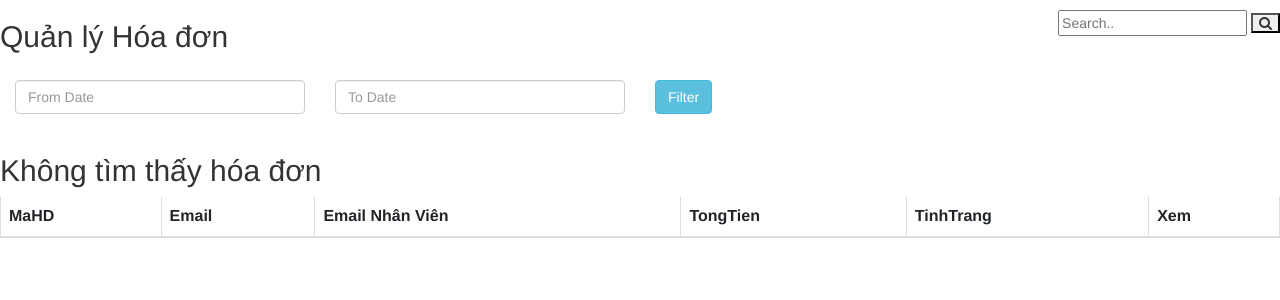
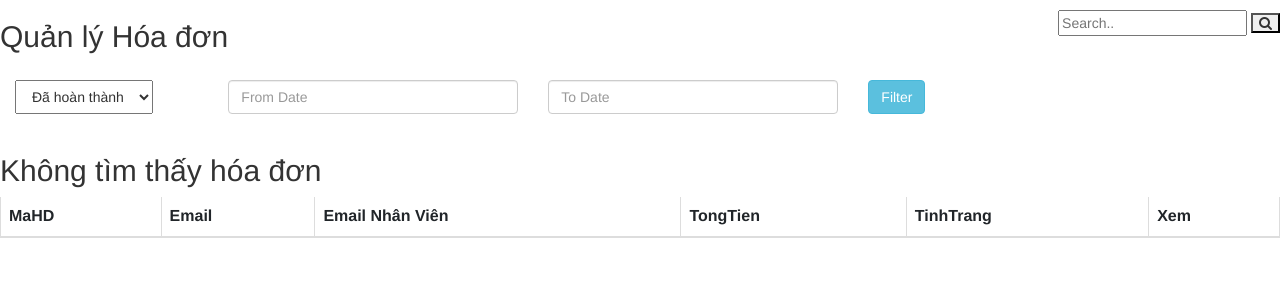
Before and after one commit to minhho1107/Web2, a PHP site: page /admin/DonHang.php in a window 1280 px wide. Shown: the top 300 px of the page. Run offline with PHP 8.4, Linux system fonts and the light colour scheme; data that the repository does not hold is empty; some libraries are stand-ins or nearby versions.

Commit message:
Add files via upload
update

```diff
--- a/admin/DonHang.php
+++ b/admin/DonHang.php
@@ -23,13 +23,20 @@
 
 		  <div>
 			  <br><br><br><br>
+	<div class="col-md-2 status1">
+		<select name="selectStatus" id="selectStatus" style=" height:34px; padding-top: 6px; padding-bottom: 6px; padding-left: 12px; padding-right: 12px;">
+			<option value="0" >Đã hoàn thành</option>
+			<option value="1" >Đang xử lý</option>
+		</select>
+	</div>
 	<div class="col-md-3">
-	<input type="text" name="from_date" id="from_date" class="form-control" placeholder="From Date" />
+		<input type="text" name="from_date" id="from_date" class="form-control" placeholder="From Date" />
 	</div>
 	<div class="col-md-3">
 		<input type="text" name="to_date" id="to_date" class="form-control" placeholder="To Date" />
 	</div>
-	<div class="col-md-5">
+
+	<div class="col-md-4">
 		<input type="button" name="filter" id="filter" value="Filter" class="btn btn-info" />
 	</div>
 	<div style="clear:both"></div>
--- a/admin/scripts.php
+++ b/admin/scripts.php
@@ -21,12 +21,13 @@
                 var tableHD=0;
                 var tableTK=0;
                 var selectRole1=$('#selectRole1').val();
+                var selectStatus=$('#selectStatus').val();
                 if(from_date != '' && to_date != '')
                 {
                      $.ajax({
                           url:"filter.php",
                           method:"POST",
-                          data:{from_date:from_date, to_date:to_date,tableHD:tableHD},
+                          data:{from_date:from_date, to_date:to_date,tableHD:tableHD,selectStatus:selectStatus},
                           success:function(data)
                           {
                                $('#tableHD').html(data);
```
Also changed, not shown: admin/filter.php (+9 -1 lines).
